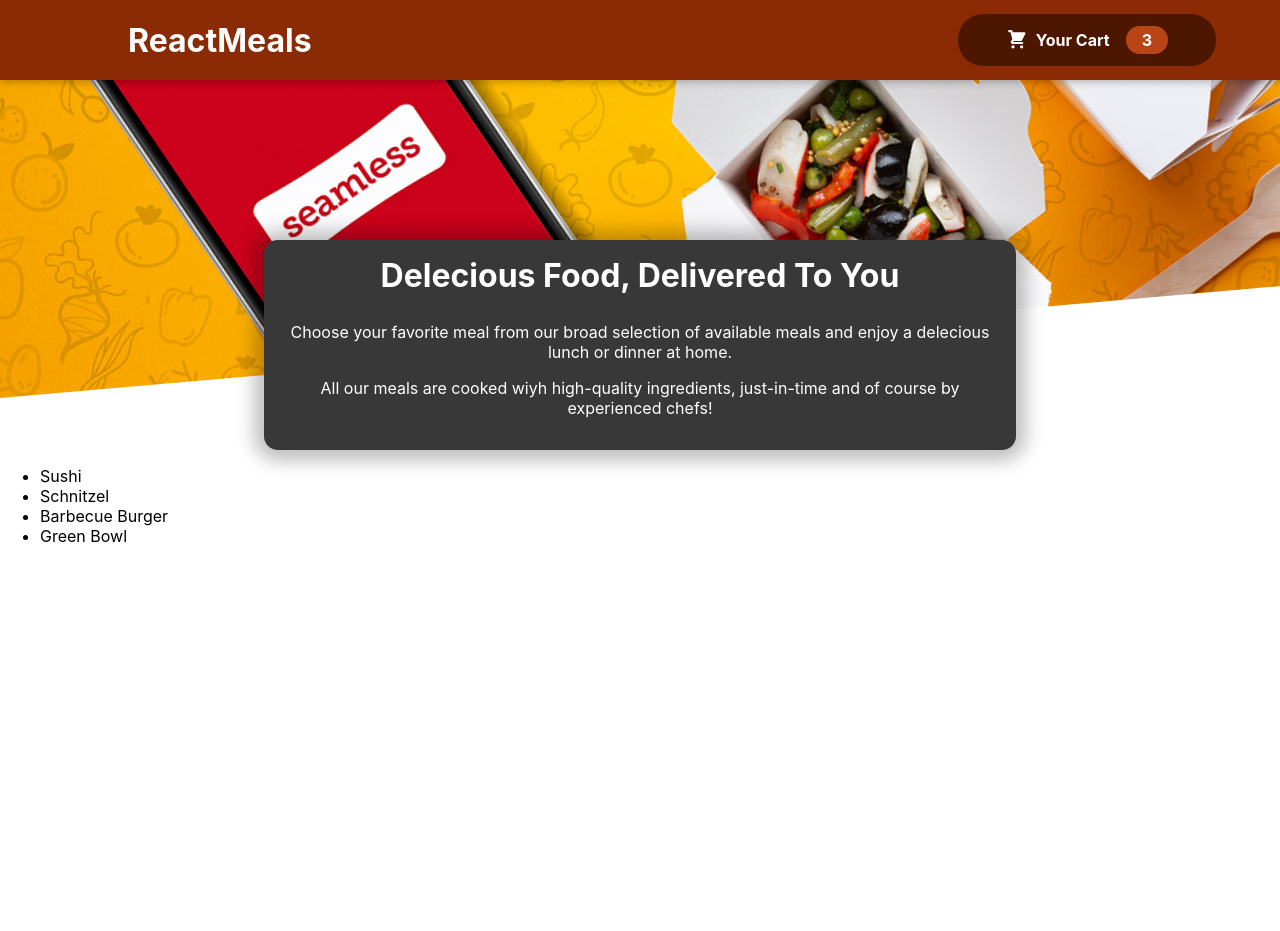
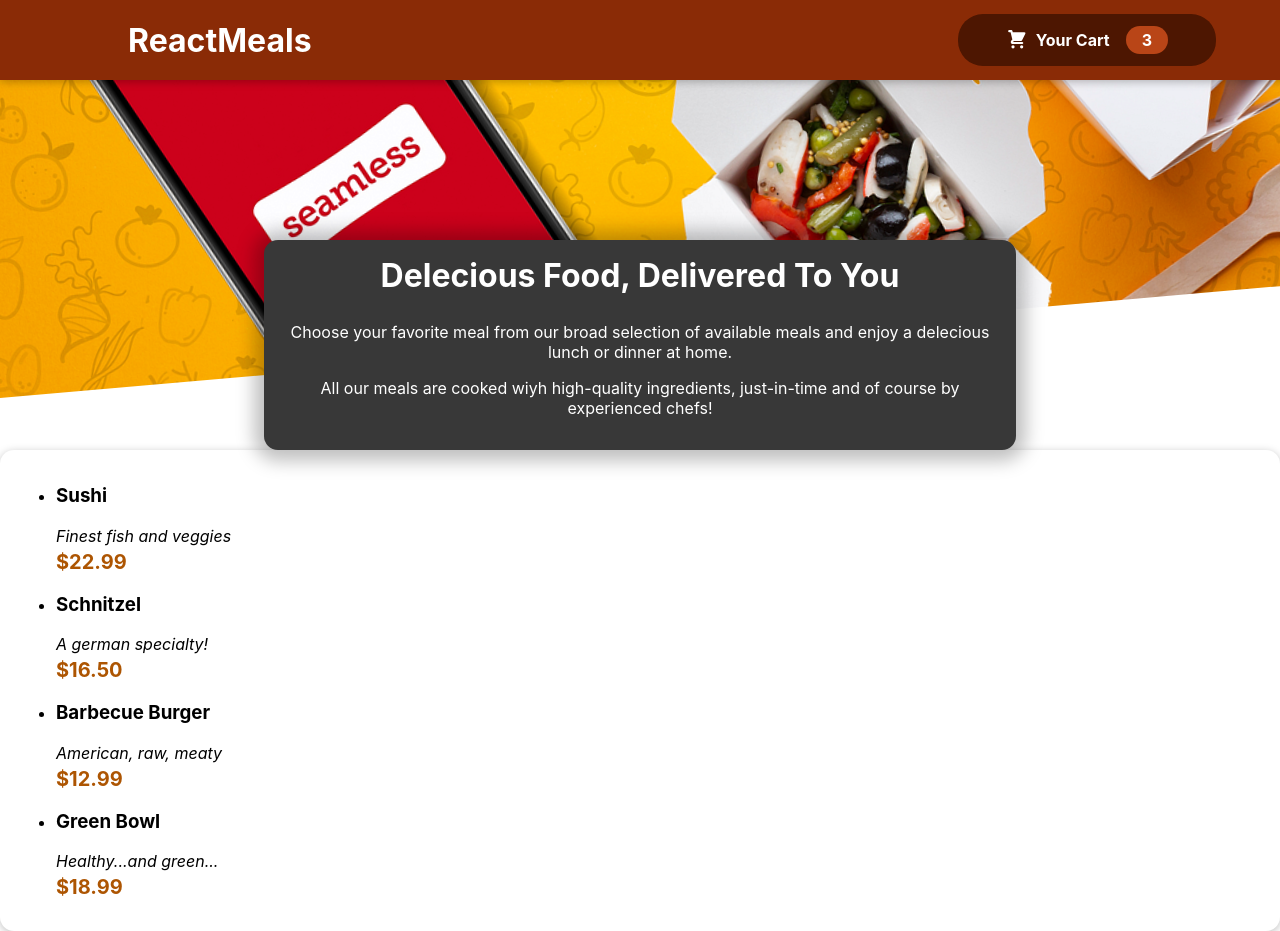
Before and after one commit to ShivaMisraa/Food-ordering-app, a React (Create React App) app in the folder food-ordering-app/: page / in a window 1280 px wide. Before the commit the page ends 800 px from the top, so only its background shows below. Built offline with nearby package versions, Linux system fonts and the light colour scheme.

Commit message:
Added some css to meals

```diff
--- a/food-ordering-app/src/component/Meals/AvailableMeals.js
+++ b/food-ordering-app/src/component/Meals/AvailableMeals.js
@@ -1,4 +1,6 @@
-import classes from './AvailableMeals.module.css'
+import classes from "./AvailableMeals.module.css";
+import MealItem from "./MealItem/MealItem";
+import Card from "../UI/Card";
 
 const DUMMY_MEALS = [
   {
@@ -28,11 +30,20 @@
 ];
 
 const AvailableMeals = () => {
-  const mealsList = DUMMY_MEALS.map(meals=><li>{meals.name}</li>);
+  const mealsList = DUMMY_MEALS.map((meal) => (
+    <MealItem
+      key={meal.id}
+      name={meal.name}
+      description={meal.description}
+      price={meal.price}
+    />
+  ));
 
   return (
-    <section  classNme={classes.meals}>
-      <ul>{mealsList}</ul>
+    <section classNme={classes.meals}>
+      <Card>
+        <ul>{mealsList}</ul>
+      </Card>
     </section>
   );
 };
--- /dev/null
+++ b/food-ordering-app/src/component/Meals/MealItem/MealItem.js
@@ -0,0 +1,19 @@
+import classes from './MealItem.module.css';
+
+const MealItem = (props) => {
+    const price=`$${props.price.toFixed(2)}`
+  return (
+    <li className={classes.meals}>
+      <div>
+        <h3>{props.name}</h3>
+        <div className={classes.description}>{props.description}</div>
+        <div className={classes.price}>{price}</div>
+      </div>
+      <div>
+
+      </div>
+    </li>
+  );
+};
+
+export default MealItem;
--- /dev/null
+++ b/food-ordering-app/src/component/Meals/MealItem/MealItem.module.css
@@ -0,0 +1,22 @@
+.meal {
+    display: flex;
+    justify-content: space-between;
+    margin: 1rem;
+    padding-bottom: 1rem;
+    border-bottom: 1px solid #ccc;
+  }
+
+  .meal h3 {
+    margin: 0 0 0.25rem 0;
+  }
+
+  .description {
+    font-style: italic;
+  }
+
+  .price {
+    margin-top: 0.25rem;
+    font-weight: bold;
+    color: #ad5502;
+    font-size: 1.25rem;
+  }
--- /dev/null
+++ b/food-ordering-app/src/component/UI/Card.js
@@ -0,0 +1,6 @@
+import classes from "./Card.module.css";
+
+const Card = (props) => {
+  return <div className={classes.card}>{props.children}</div>;
+};
+export default Card;
--- /dev/null
+++ b/food-ordering-app/src/component/UI/Card.module.css
@@ -0,0 +1,6 @@
+.card {
+    padding: 1rem;
+    box-shadow: 0 2px 8px rgba(0, 0, 0, 0.25);
+    border-radius: 14px;
+    background-color: white;
+  }
```
Also changed, not shown: food-ordering-app/src/component/Meals/MealItem/MealItemForm.module.css (added, +20 -0 lines), food-ordering-app/src/component/Meals/MealItem/MealItemForm.js (added).
